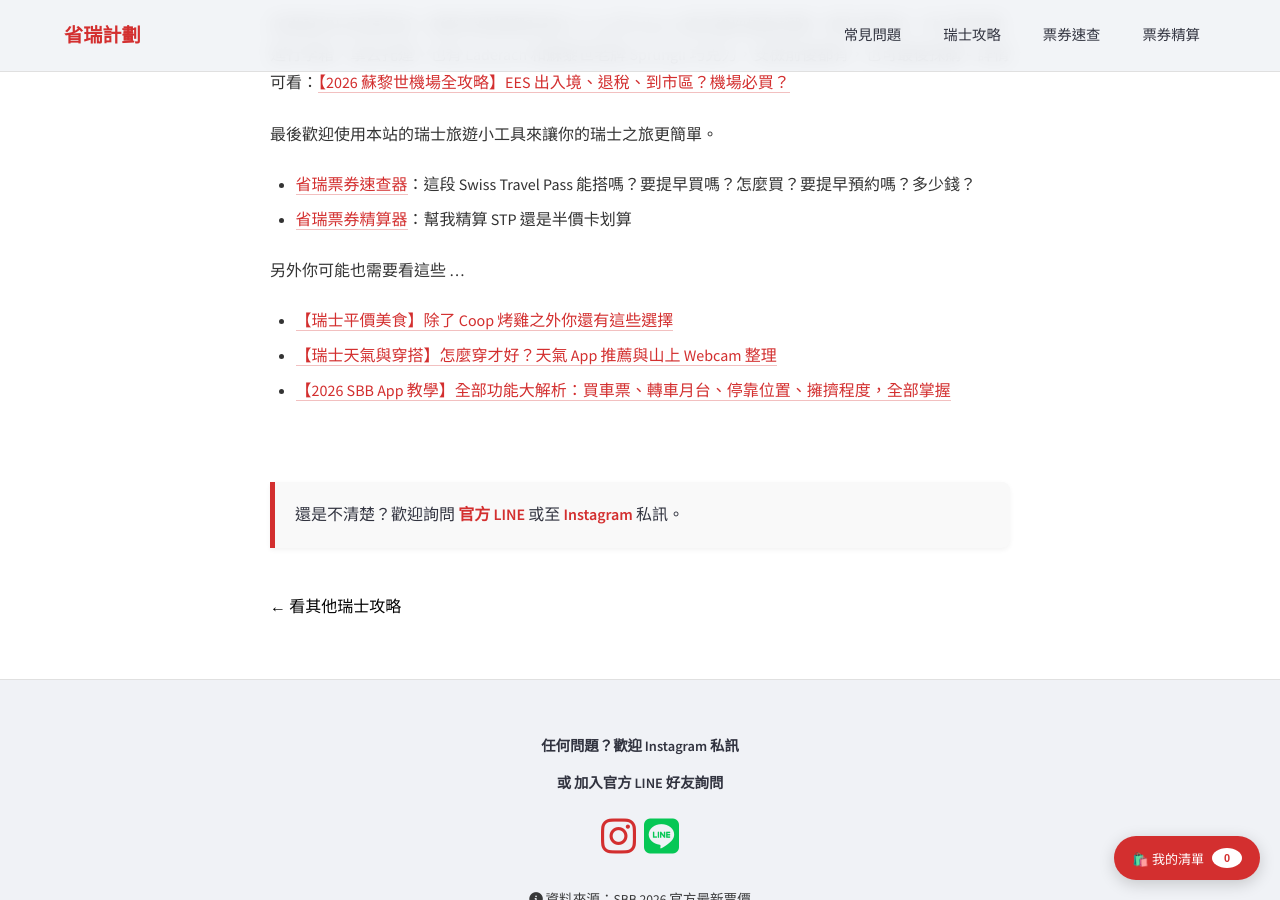
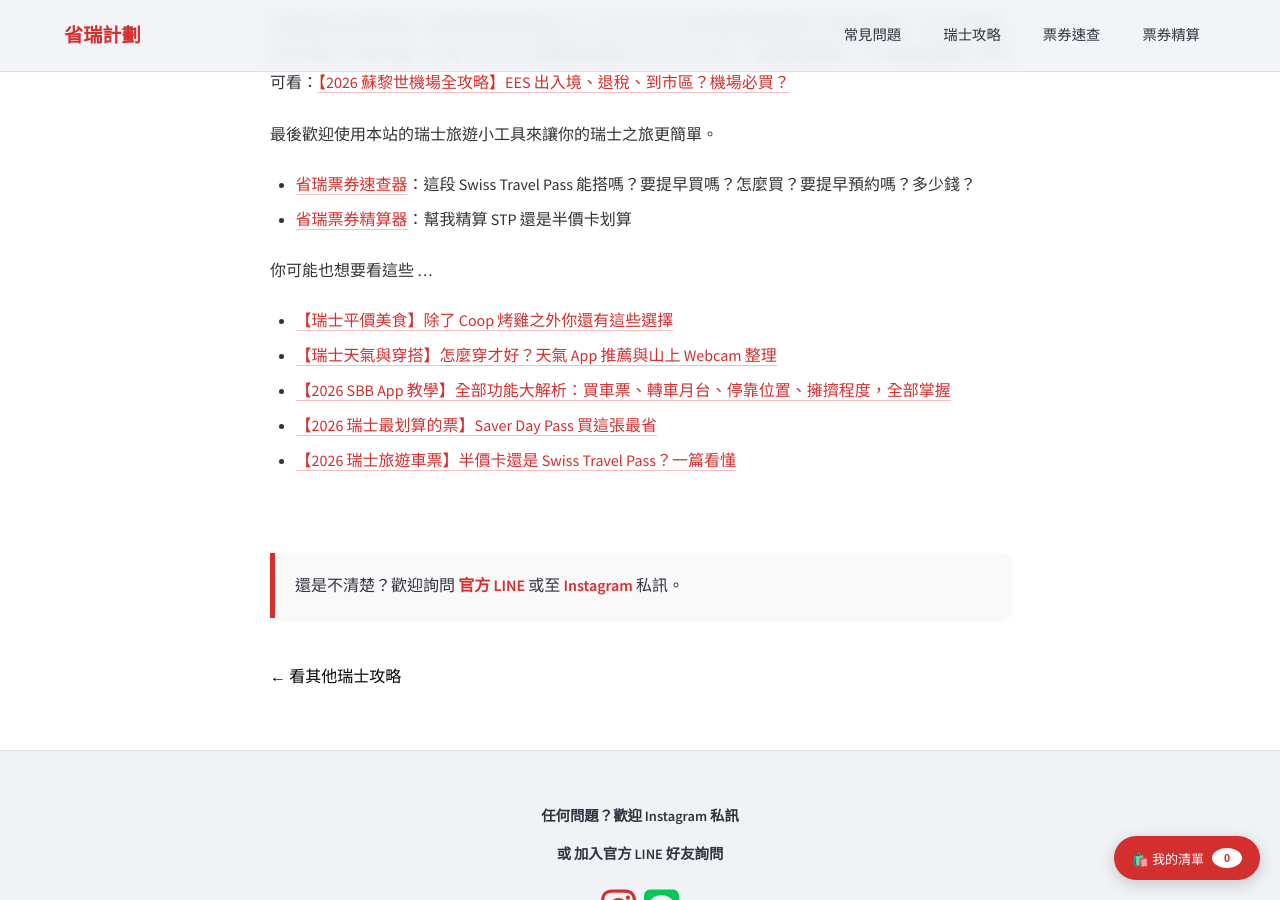
Before and after one commit to Chichinghsu/swisspro, a Jekyll site: the page built from _posts/2026-06-13-must-buy-switzerland.md, in a window 1280 px wide and 900 px high, scrolled down 6621 px. Built offline with Jekyll 4.4.1, drawn with Linux system fonts in a browser that asks for light colours.

Commit message:
add recommended links in must buy

```diff
--- a/_posts/2026-06-13-must-buy-switzerland.md
+++ b/_posts/2026-06-13-must-buy-switzerland.md
@@ -535,7 +535,9 @@
 - [省瑞票券速查器](https://calculator.swisspro.tw/?p=validator)：這段 Swiss Travel Pass 能搭嗎？要提早買嗎？怎麼買？要提早預約嗎？多少錢？
 - [省瑞票券精算器](https://calculator.swisspro.tw/?itinerary_id=f529bba7)：幫我精算 STP 還是半價卡划算
 
-另外你可能也需要看這些 ...
+你可能也想要看這些 ...
 - {% assign target_post = site.posts | where: "url", "/blog/food-guide-switzerland/" | first %}<a href="{{ target_post.url }}" class="swiss-red-link">{{ target_post.title }}</a>
 - {% assign target_post = site.posts | where: "url", "/blog/meteoswiss-app-guide/" | first %}<a href="{{ target_post.url }}" class="swiss-red-link">{{ target_post.title }}</a>
 - {% assign target_post = site.posts | where: "url", "/blog/how-to-sbb-app/" | first %}<a href="{{ target_post.url }}" class="swiss-red-link">{{ target_post.title }}</a>
+- {% assign target_post = site.posts | where: "url", "/blog/saver-day-pass/" | first %}<a href="{{ target_post.url }}" class="swiss-red-link">{{ target_post.title }}</a>
+- {% assign target_post = site.posts | where: "url", "/blog/stp-halbtax-guide/" | first %}<a href="{{ target_post.url }}" class="swiss-red-link">{{ target_post.title }}</a>
```
